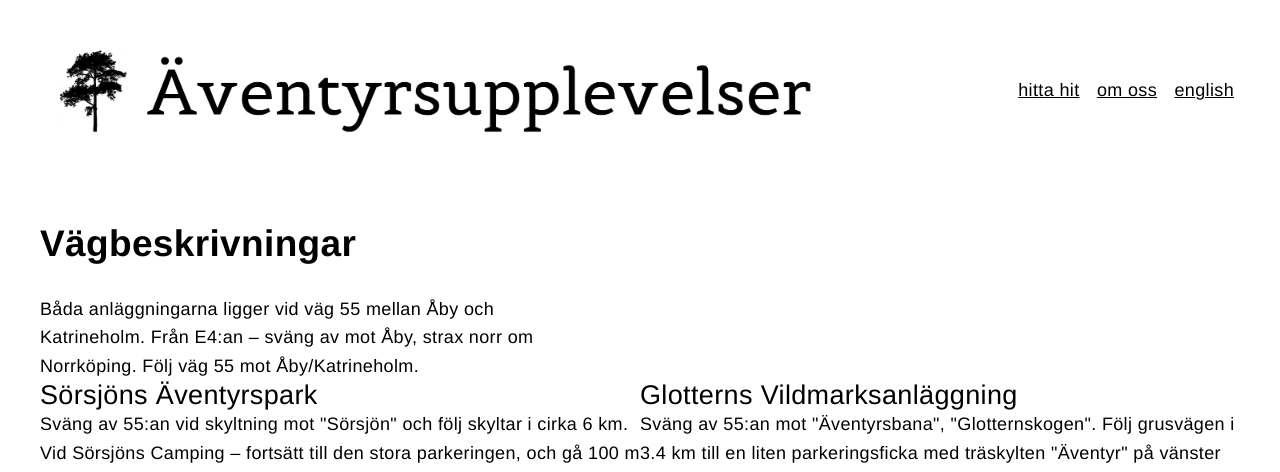
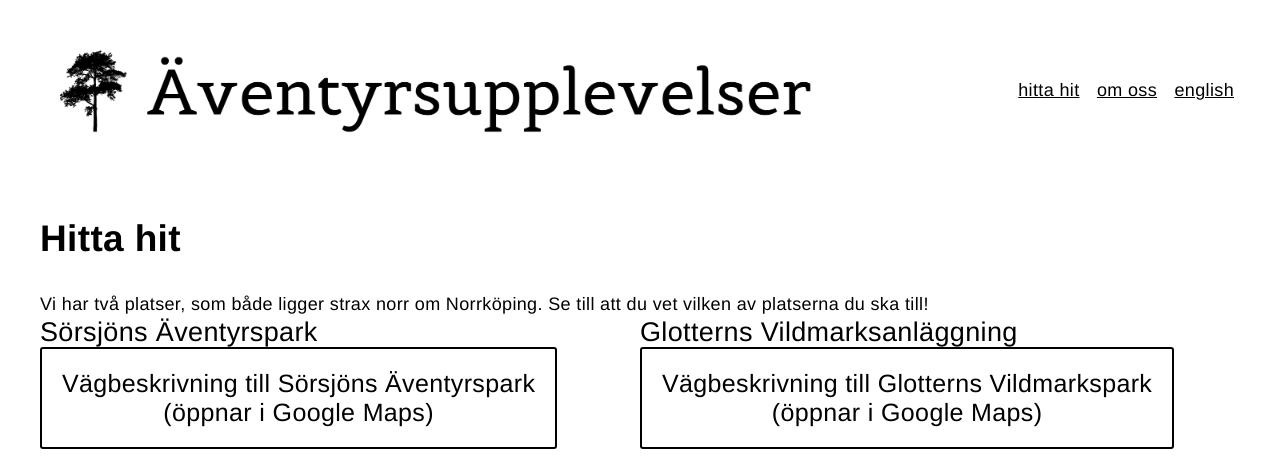
Before and after one commit to aventyrsupplevelser/aventyrsupplevelser.github.io, a Jekyll site: the page built from hittahit.markdown, in a window 1280 px wide, cut to the strip 0-472 px from the top of the page. Built offline with Jekyll 4.4.1, drawn with Linux system fonts in a browser that asks for light colours; some of the changed text lies outside the part shown.

Commit message:
fixed akt top space

```diff
--- a/_layouts/default.html
+++ b/_layouts/default.html
@@ -76,6 +76,7 @@
         ul {
             list-style-type:none;
             display:flex;
+            margin-top:0px;
 
         }
 
@@ -319,7 +320,7 @@
 
 
                 #aktiviteternav{
-                    padding-top:10px;
+                    padding-top:0px;
                     padding-bottom:10px;
                 }
 
--- a/hittahit.markdown
+++ b/hittahit.markdown
@@ -46,12 +46,17 @@ title: Hitta hit
 
 </style>
 
-  <div id="helavagbeskrivningar" class="gradiv">
+<div id="varliggerparkerna" class="gradiv">
+    <h1>
+       Hitta hit
+    </h1>
+Vi har två platser, som både ligger strax norr om Norrköping. Se till att du vet vilken av platserna du ska till!
+</div>
+
+
   <div id="vagbeskrivningarintro">
-    <h1>
-      Vägbeskrivningar
-    </h1>
-      Båda anläggningarna ligger vid väg 55 mellan Åby och Katrineholm. Från E4:an – sväng av mot Åby, strax norr om Norrköping. Följ väg 55 mot Åby/Katrineholm.
+
+
   </div>
 
   <div id="vagbeskrivningar" style="">
@@ -60,24 +65,32 @@ title: Hitta hit
 
       <h2 class="anlaggningtitle">
         Sörsjöns Äventyrspark</h2>
-          <div id="sorsjonvagbtext">
-        Sväng av 55:an vid skyltning mot "Sörsjön" och följ skyltar i cirka 6 km. Vid Sörsjöns Camping – fortsätt till den stora parkeringen, och gå 100 m förbi badplatsen till höger om sjön.
-         </div>
+
+        <div id="sorsjonvagbeskrivning">
+        <div class="buttondiv"> <a href="https://www.google.com/maps?saddr=Current+Location&daddr=Sorsjons+Aventyrspark" class="button vagbeskbutton">Vägbeskrivning till Sörsjöns Äventyrspark <br>(öppnar i Google Maps) </a>
+        </div>
+
+        </div>
 
     <div id="sorsjonmap">
     <iframe src="https://www.google.com/maps/embed?pb=!1m28!1m12!1m3!1d526240.5204568963!2d16.522352902827574!3d58.98795877760915!2m3!1f0!2f0!3f0!3m2!1i1024!2i768!4f13.1!4m13!3e0!4m5!1s0x465f763119640bcb%3A0xa80d27d3679d7766!2sStockholm%2C+Sweden!3m2!1d59.329323499999994!2d18.0685808!4m5!1s0x46593619bd2f00e1%3A0xa5938d0ebbbc1da7!2zU8O2cnNqw7ZucyDDhHZlbnR5cnNwYXJrLCDDhWJ5LCBTd2VkZW4!3m2!1d58.723547999999994!2d16.085292!5e0!3m2!1sen!2suk!4v1537495437620" width="600" height="450" frameborder="0" style="border:0" allowfullscreen></iframe>
    </div>
+     <div id="sorsjonvagbtext">
+   Sväng av 55:an vid skyltning mot "Sörsjön" och följ skyltar i cirka 6 km. Vid Sörsjöns Camping – fortsätt till den stora parkeringen, och gå 100 m förbi badplatsen till höger om sjön.
+    </div>
+
   </div>
 
   <div id="glotternvagb">
 
     <div id="glotternvagbtext">
     <h2 class="anlaggningtitle"> Glotterns Vildmarksanläggning</h2>
-      Sväng av 55:an mot "Äventyrsbana", "Glotternskogen". Följ grusvägen i 3.4 km till en liten parkeringsficka med träskylten "Äventyr" på vänster sida. Parkera där och följ skyltarna i 5 minuter.
+    <div class="buttondiv"> <a href="https://www.google.com/maps/dir/?api=1&destination=58.697130,16.189644" class="button vagbeskbutton">Vägbeskrivning till Glotterns Vildmarkspark<br>(öppnar i Google Maps)</a></div>
+
       <div id="glotternmap">
      <iframe src="https://www.google.com/maps/embed?pb=!1m18!1m12!1m3!1d2072.9574571918884!2d16.18753695207384!3d58.69713298135103!2m3!1f0!2f0!3f0!3m2!1i1024!2i768!4f13.1!3m3!1m2!1s0x0%3A0x0!2zNTjCsDQxJzQ5LjciTiAxNsKwMTEnMjMuMCJF!5e0!3m2!1sen!2suk!4v1536942665813" width="100%" height="400px" frameborder="0" style="border:0" allowfullscreen></iframe>
     </div>
-
+     Sväng av 55:an mot "Äventyrsbana", "Glotternskogen". Följ grusvägen i 3.4 km till en liten parkeringsficka med träskylten "Äventyr" på vänster sida. Parkera där och följ skyltarna i 5 minuter.
 
    </div>
 
@@ -85,7 +98,6 @@ title: Hitta hit
 
     </div>
 
-  </div>
+  <a href="/hittahit">Gammaldags vägbeskrivning. </a>
 
-  <div class="load-turitop" data-service="P1" data-lang="en" data-embed="box"></div>
-  <script id="js-turitop" src="https://app.turitop.com/js/load-turitop.min.js" data-company="V193" data-ga="no" data-buttoncolor="green" data-afftag="ttafid"></script>
+       Båda anläggningarna ligger vid väg 55 mellan Åby och Katrineholm. Från E4:an – sväng av mot Åby, strax norr om Norrköping. Följ väg 55 mot Åby/Katrineholm.
```
